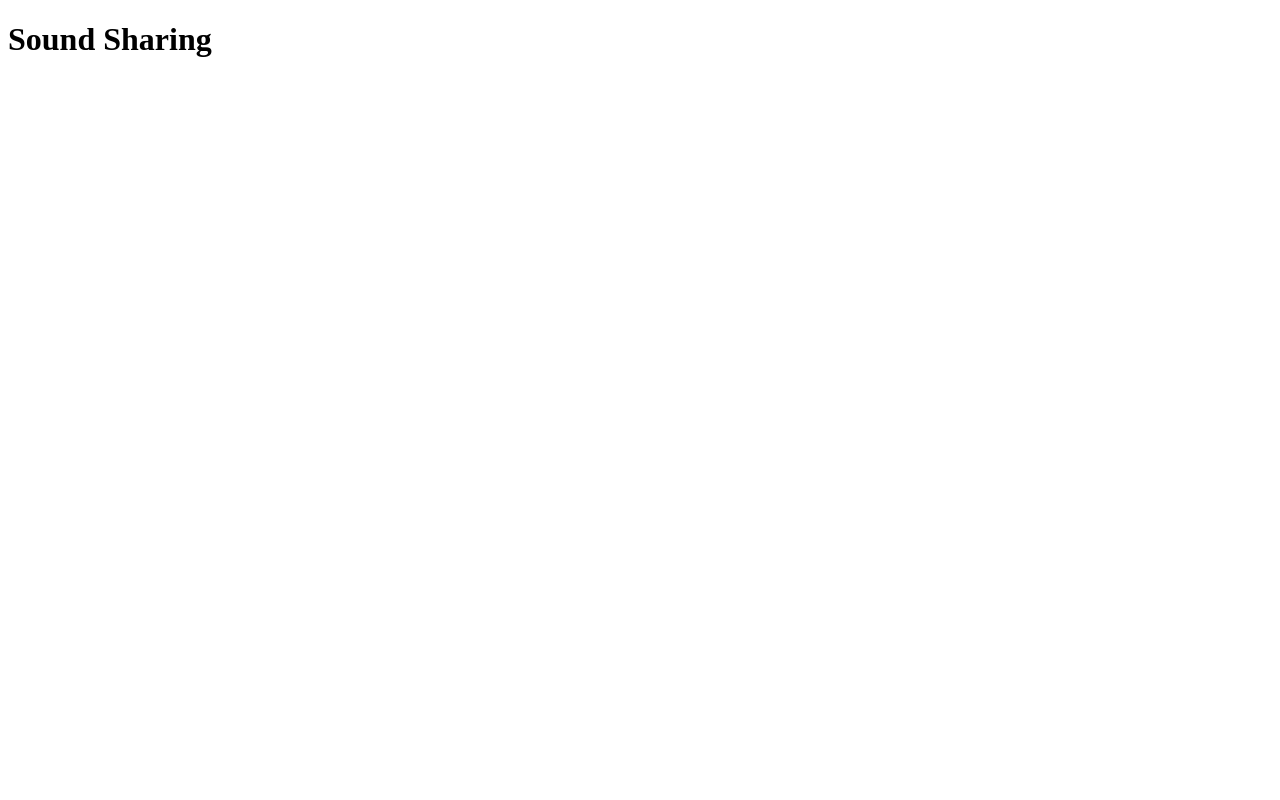
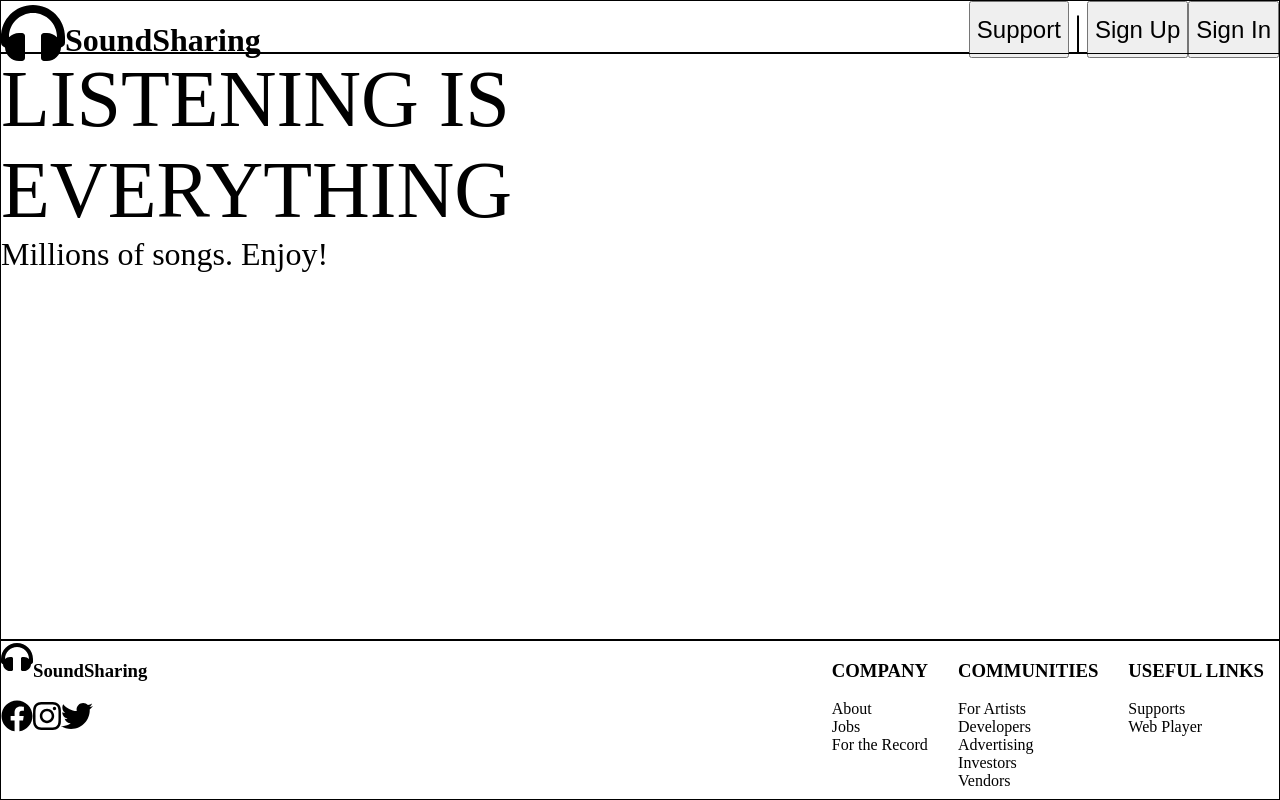
Before and after one commit to Howard-O-Neil/sound-sharing, a React app: page / in a window 1280 px wide. Built offline with nearby package versions, Linux system fonts and the light colour scheme.

Commit message:
add npm script; welcome skeleton

```diff
--- /dev/null
+++ b/src/App.scss
@@ -0,0 +1,4 @@
+.App {
+  width: 100%;
+  height: 100%;
+}
--- a/src/App.tsx
+++ b/src/App.tsx
@@ -1,36 +1,21 @@
-import * as React from "react";
-import { useState } from "react";
+import React from 'react';
+import Nav from './components/Navbar';
+import {Routes, Route} from 'react-router-dom';
+import './App.scss';
+import Welcome from '@/views/Welcome/Welcome';
 
-interface AppProps {
-  message: string;
-}
+// <Nav/>
+// <Routes>
+//   {/* <Route path=":id" element={<UserProfile />} />
+//   <Route path="me" element={<OwnUserProfile />} /> */}
+// </Routes>
 
-const STATUS = {
-  HOVERED: "hovered",
-  NORMAL: "normal",
-};
-
-const App = ({ message }: AppProps) => {
-  const [status, setStatus] = useState<string>(STATUS.NORMAL);
-  const [mess, setMess] = useState<string>(message);
-
-  const onMouseEnter = () => {
-    setStatus(STATUS.HOVERED);
-    setMess("Mouse Enter " + message);
-  };
-
-  const onMouseLeave = () => {
-    setStatus(STATUS.NORMAL);
-    setMess(message);
-  };
-
+const App = () => {
   return (
-    <div>
-      <h1 onMouseEnter={onMouseEnter} onMouseLeave={onMouseLeave}>
-        {mess}
-      </h1>
+    <div className="App">
+      <Welcome />
     </div>
-  );
+  )
 };
 
 export default App;
--- /dev/null
+++ b/src/components/Navbar.tsx
@@ -0,0 +1,17 @@
+import React from 'react';
+import {Link} from 'react-router-dom'
+
+const Nav = () => {
+    return (
+      <nav>
+        <Link to="/">Welcome page</Link>
+        <Link to="/sign-up">Sign Up</Link>
+        <Link to="/sign-in">Sign In</Link>
+        <Link to="/dashboard">Dashboard</Link>
+        <Link to="/artist">Artist</Link>
+        <Link to="/playlist">Playlist</Link>
+      </nav>
+    );
+  };
+
+export default Nav;
--- /dev/null
+++ b/src/global.scss
@@ -0,0 +1,7 @@
+.main-panel {
+    height: 100%;
+    width: 100%;
+    display: flex;
+    align-items: center;
+    justify-content: center;
+}
--- a/src/index.tsx
+++ b/src/index.tsx
@@ -4,6 +4,6 @@ import * as ReactDom from "react-dom";
 import App from "@/App";
 
 ReactDom.render(
-  <App message="Sound Sharing" />,
+  <App />,
   document.getElementById("root")
 );
--- a/src/template.html
+++ b/src/template.html
@@ -3,12 +3,16 @@
 
 <head>
     <meta charset="UTF-8" />
+    <meta name="description" content="Sound Sharing">
+    <meta name="keywords" content="sound, free, redhat, red hat">
+    <meta name="author" content="Howard O'Neil">
     <meta name="viewport" content="width=device-width, initial-scale=1.0">
-    <title>React TypeScript Skeleton</title>
+
+    <title>Sound Sharing</title>
 </head>
 
-<body>
-    <div id="root"></div>
+<body style="padding: 0px; margin: 0px;">
+    <div style="width: 100vw; height: 100vh;" id="root"></div>
 </body>
 
 </html>
--- /dev/null
+++ b/src/views/Welcome/Welcome.scss
@@ -0,0 +1,83 @@
+@import "@/global.scss";
+
+.grid-wrapper {
+    height: 100%;
+    width: 100%;
+    display: grid;
+    grid-template-columns: repeat(3, 1fr);
+    grid-template-rows: repeat(30, 1fr);
+
+    .grid-item-1 {
+        grid-column: 1 / 4;
+        grid-row: 1 / 3;
+        border: 0.5px solid black;
+        display: block;
+
+        .item-panel-left {
+            display: flex;
+            float: left;
+        }
+
+        .item-panel-right {
+            display: flex;
+            float: right;
+
+            button {
+                font-size: x-large;
+            }
+
+            .vertical-divider {
+                font-size: 2.5em;
+                margin: 5px;
+            }
+        }
+    }
+
+    .grid-item-2 {
+        grid-column: 1 / 4;
+        grid-row: 3 / 25;
+        border: 0.5px solid black;
+
+        .txt1 {
+            font-size: 5em;
+        }
+        .txt2 {
+            font-size: 5em;
+        }
+        .txt3 {
+            font-size: 2em;
+        }
+    }
+
+    .grid-item-3 {
+        grid-column: 1 / 4;
+        grid-row: 25 / 31;
+        border: 0.5px solid black;
+
+        .block-div {
+            display: block;
+
+            .left-div {
+                float: left;
+                .flex-div1 {
+                    display: flex;
+                }
+
+                .flex-div2 {
+                    display: flex;
+                }
+            }
+
+            .right-div {
+                float: right;
+                display: flex;
+
+                .div-card {
+                    margin: 0 15px 0 15px;
+                    display: block;
+                }
+
+            }
+        }
+    }
+}
--- /dev/null
+++ b/src/views/Welcome/Welcome.tsx
@@ -0,0 +1,81 @@
+import React from 'react';
+import "@fortawesome/fontawesome-free/js/all"
+import "./Welcome.scss"
+
+const Welcome = () => {
+  return (
+    <div className="main-panel">
+      <div className="grid-wrapper">
+
+        {/* header */}
+        <div className="grid-item-1">
+          <div className="item-panel-left">
+            <i className="fas fa-4x fa-headphones"></i>
+            <h1>SoundSharing</h1>
+          </div>
+          <div className="item-panel-right">
+            <button>Support</button>
+            <div className="vertical-divider">|</div>
+            <button>Sign Up</button>
+            <button>Sign In</button>
+          </div>
+        </div>
+
+        {/* body */}
+        <div className="grid-item-2">
+          <div className="txt1">LISTENING IS</div>
+          <div className="txt2">EVERYTHING</div>
+          <div className="txt3">Millions of songs. Enjoy!</div>
+        </div>
+
+        {/* footer */}
+        <div className="grid-item-3">
+          <div className="block-div">
+
+            <div className="left-div">
+              <div className="flex-div1">
+                <i className="fas fa-2x fa-headphones"></i>
+                <h3>SoundSharing</h3>
+              </div>
+              <div className="flex-div2">
+                <i className="fab fa-2x fa-facebook"></i>
+                <i className="fab fa-2x fa-instagram"></i>
+                <i className="fab fa-2x fa-twitter"></i>
+              </div>
+            </div>
+
+            <div className="right-div">
+              <div className="div-card">
+                <h3>COMPANY</h3>
+
+                <div>About</div>
+                <div>Jobs</div>
+                <div>For the Record</div>
+              </div>
+
+              <div className="div-card">
+                <h3>COMMUNITIES</h3>
+
+                <div>For Artists</div>
+                <div>Developers</div>
+                <div>Advertising</div>
+                <div>Investors</div>
+                <div>Vendors</div>
+              </div>
+
+              <div className="div-card">
+                <h3>USEFUL LINKS</h3>
+
+                <div>Supports</div>
+                <div>Web Player</div>
+
+              </div>
+            </div>
+          </div>
+        </div>
+      </div>
+    </div>
+  )
+};
+
+export default Welcome;
--- a/webpack.config.js
+++ b/webpack.config.js
@@ -4,8 +4,14 @@ const HtmlWebpackPlugin = require("html-webpack-plugin");
 const ROOT = path.resolve(__dirname, "src");
 const DESTINATION = path.resolve(__dirname, "dist");
 
-module.exports = {
-  mode: "production",
+module.exports = (env) => {
+  production_val = false
+
+  if (env.production)
+    production_val = true
+
+  return {
+    mode: production_val ? "production" : "development",
     // watch: true,
     entry: "./src/index.tsx",
 
@@ -29,13 +35,10 @@ module.exports = {
       modules: [ROOT, "node_modules"],
     },
 
-  // Dev tool options for source map
-  devtool: "eval",
-
-  // config devserver
-  devServer: {
-    static: './dist'
-  },
+    // Dev tool watchOptions
+    // eval for production, fastest build
+    // source-map for development, support source map
+    devtool: production_val ? "eval" : "source-map",
 
     // config watch options
     watchOptions: {
@@ -56,13 +59,13 @@ module.exports = {
         // use babel loader
         {
           test: /\.(js|jsx|ts|tsx)$/,
-        exclude: /node_modules/,
+          // exclude: /node_modules/,
           use: "babel-loader",
         },
         // load style
         {
           test: /\.(css|scss)$/,
-        use: ["style-loader", "css-loader"],
+          use: ["style-loader", "css-loader", "sass-loader"],
         },
         // load files
         {
@@ -72,10 +75,19 @@ module.exports = {
       ],
     },
 
+    // split code
+    optimization: {
+      splitChunks: {
+        // include all types of chunks
+        chunks: 'all',
+      },
+    },
+
     // generate index.html from template
     plugins: [
       new HtmlWebpackPlugin({
         template: path.join(__dirname, "src", "template.html"),
       }),
     ],
+  }
 };
```
Also changed, not shown: package.json (+14 -3 lines), 1 other file (tests, documents, lock files or other folders). Lines whose indentation alone changed are shown as unchanged.
